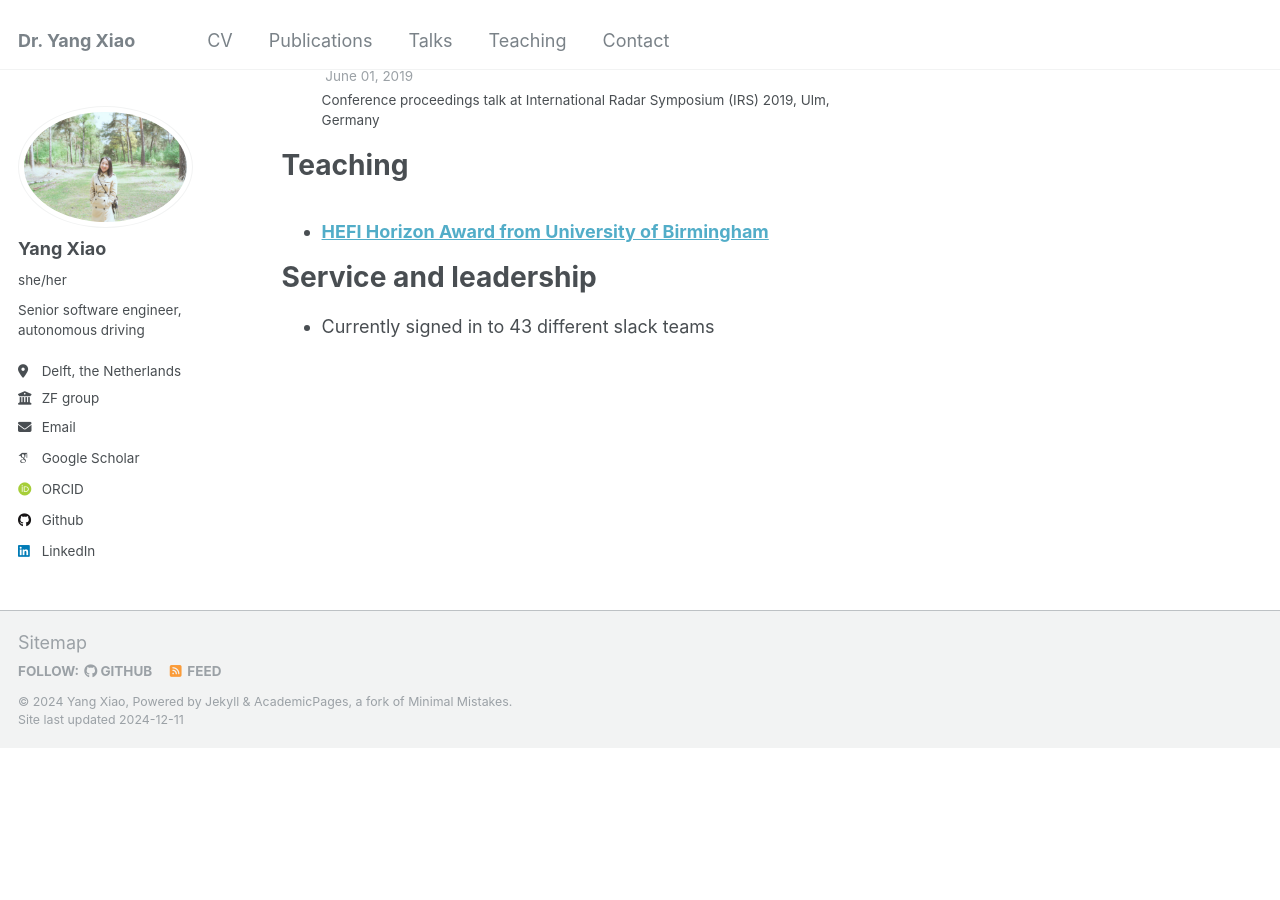
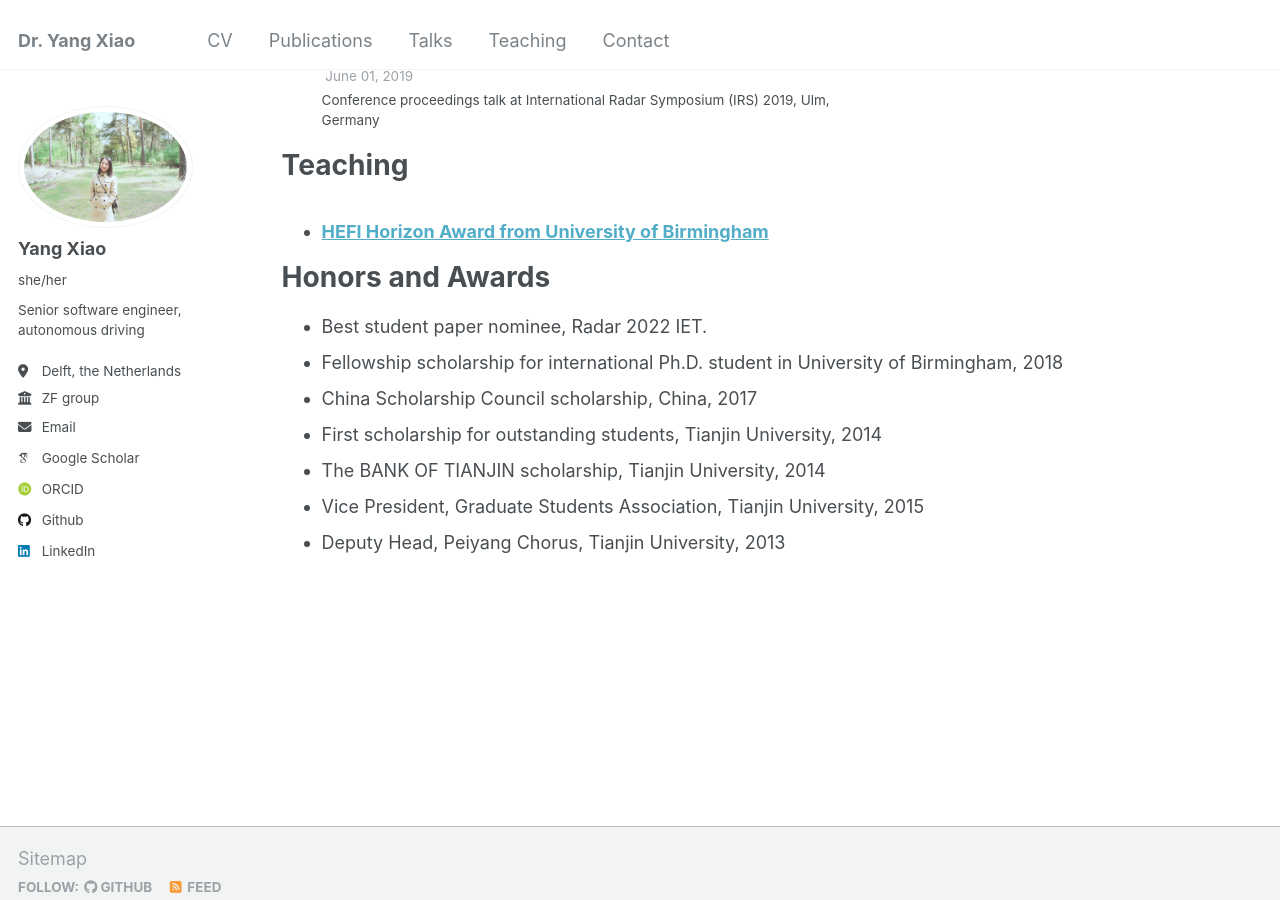
Before and after one commit to YangSophiaXiao/Yang.Sophia.Xiao.github.io, a Jekyll site: the page built from _pages/cv.md, in a window 1280 px wide and 900 px high, scrolled down 5242 px. Built offline with Jekyll 4.4.1, drawn with Linux system fonts in a browser that asks for light colours; some web fonts are replaced; before the commit the page ends 5990 px from its top, so only the background shows below that.

Commit message:
Add awards

```diff
--- a/_pages/cv.md
+++ b/_pages/cv.md
@@ -94,6 +94,12 @@ Teaching
     {% include archive-single-cv.html %}
   {% endfor %}</ul>
 
-Service and leadership
+Honors and Awards
 ======
-* Currently signed in to 43 different slack teams
+* Best student paper nominee, Radar 2022 IET.
+* Fellowship scholarship for international Ph.D. student in University of Birmingham, 2018
+* China Scholarship Council scholarship, China, 2017
+* First scholarship for outstanding students, Tianjin University, 2014
+* The BANK OF TIANJIN scholarship, Tianjin University, 2014
+* Vice President, Graduate Students Association, Tianjin University, 2015
+* Deputy Head, Peiyang Chorus, Tianjin University, 2013
```
